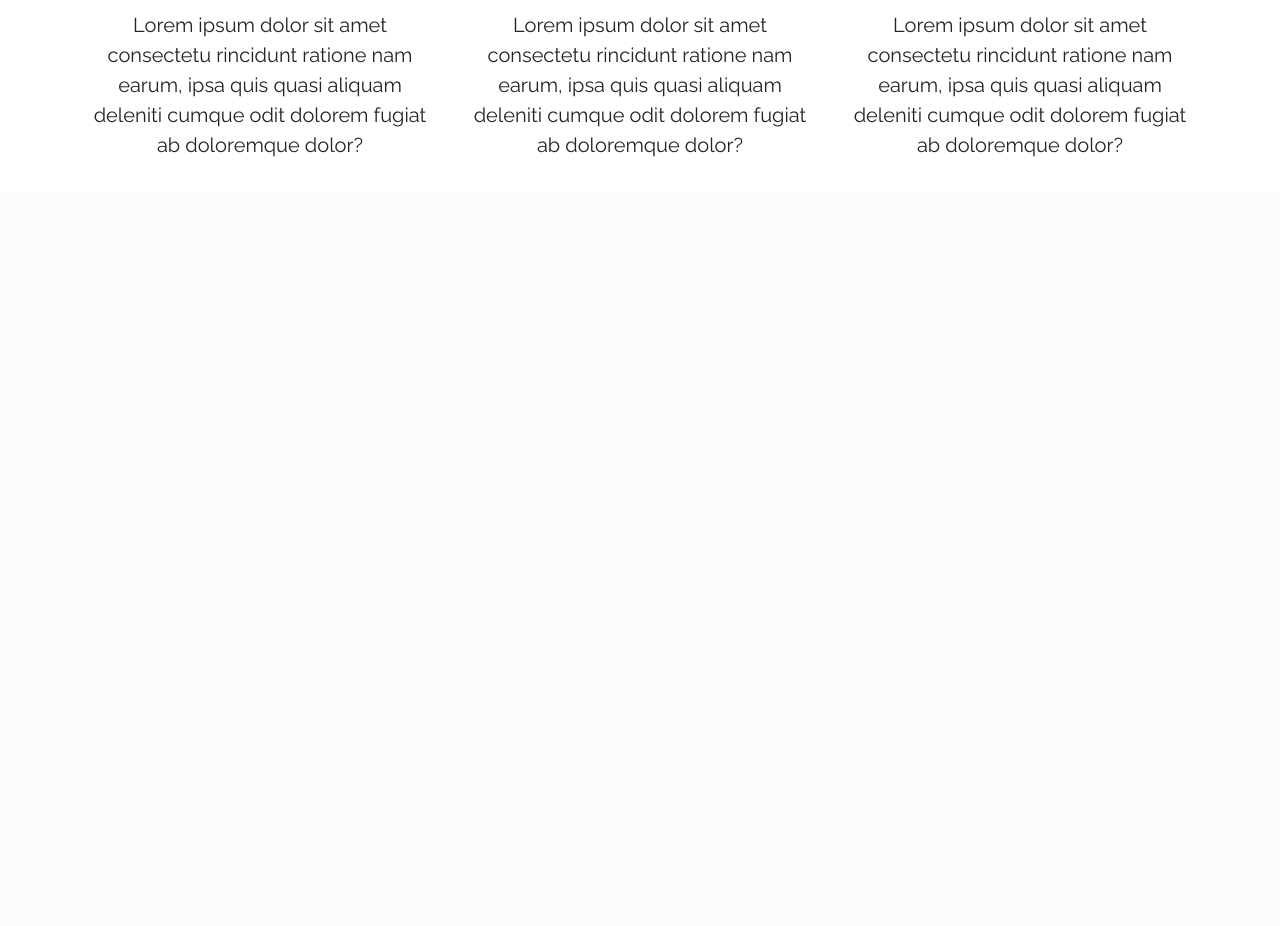
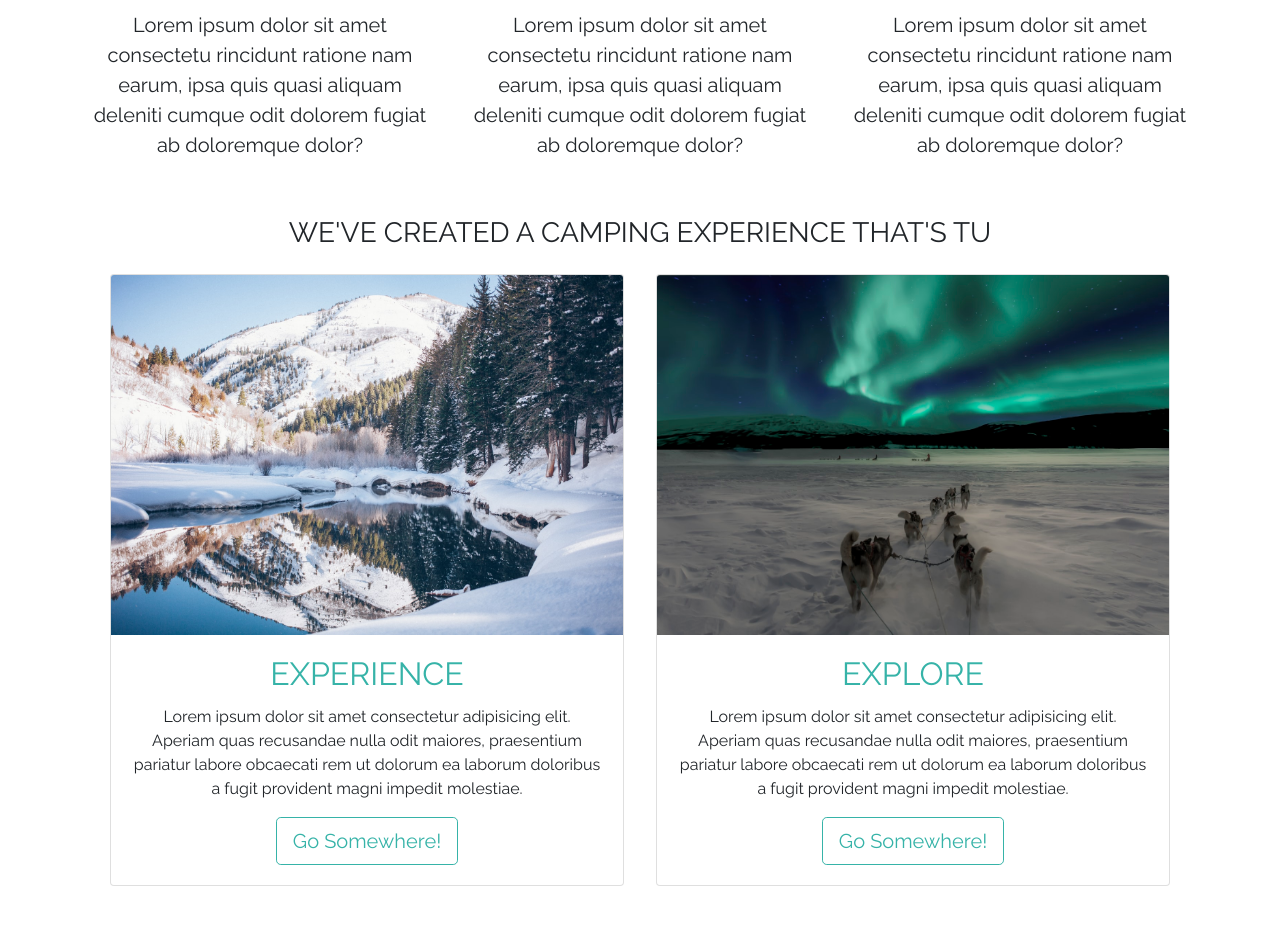
Before and after one commit to eduardo-rojas/aurora-grove, a PHP site: page / in a window 1280 px wide. Shown: the part 1042-1968 px from the top of the page. Before the commit the page ends 1199 px from the top, so only its background shows below. Run offline with PHP 8.4, Linux system fonts and the light colour scheme; some libraries are stand-ins or nearby versions.

Commit message:
Added content

```diff
--- a/Starter/index.html
+++ b/Starter/index.html
@@ -76,6 +76,35 @@
         </div>
     </section>
 
+    <section>
+        <div class="container text-center mt-2 p-3">
+            <h3>WE'VE CREATED A CAMPING EXPERIENCE THAT'S TU </h3>
+            <div class="row m-2">
+                <div class="col-md-6 p-3">
+                    <div class="card">
+                        <img src="images/winter.jpg" alt="" class="card-img-top img-fluid" id="cardImg">
+                        <div class="card-body">
+                            <h2 class="card-title text-primary">EXPERIENCE</h2>
+                            <p class="card-text">Lorem ipsum dolor sit amet consectetur adipisicing elit. Aperiam quas recusandae nulla odit maiores, praesentium pariatur labore obcaecati rem ut dolorum ea laborum doloribus a fugit provident magni impedit molestiae.</p>
+                            <a href="" class="btn btn-lg btn-outline-primary">Go Somewhere!</a>
+                        </div>
+                    </div>
+                </div>
+                <div class="col-md-6 p-3">
+                    <div class="card">
+                        <img src="images/dogs.jpg" alt="" class="card-img-top img-fluid" id="cardImg">
+                        <div class="card-body">
+                            <h2 class="card-title text-primary">EXPLORE</h2>
+                            <p class="card-text">Lorem ipsum dolor sit amet consectetur adipisicing elit. Aperiam quas recusandae nulla odit maiores, praesentium pariatur labore obcaecati rem ut dolorum ea laborum doloribus a fugit provident magni impedit molestiae.</p>
+                            <a href="" class="btn btn-lg btn-outline-primary">Go Somewhere!</a>
+                        </div>
+                    </div>
+                </div>
+
+            </div>
+        </div>
+    </section>
+
 
 
 
--- a/Starter/scss/custom.scss
+++ b/Starter/scss/custom.scss
@@ -53,6 +53,12 @@ body {
     height: 150px;
 }
 
+#cardImg {
+    background-size: 515px;
+    width: 515x;
+    height: 360px;
+}
+
 @media(max-width: 768px) {
     .navbar {
         background: #1f1f1f;
```
Also changed, not shown: Starter/css/main.css, Starter/images/dogs.jpg (added), Starter/images/winter.jpg (added), 1 other file.
